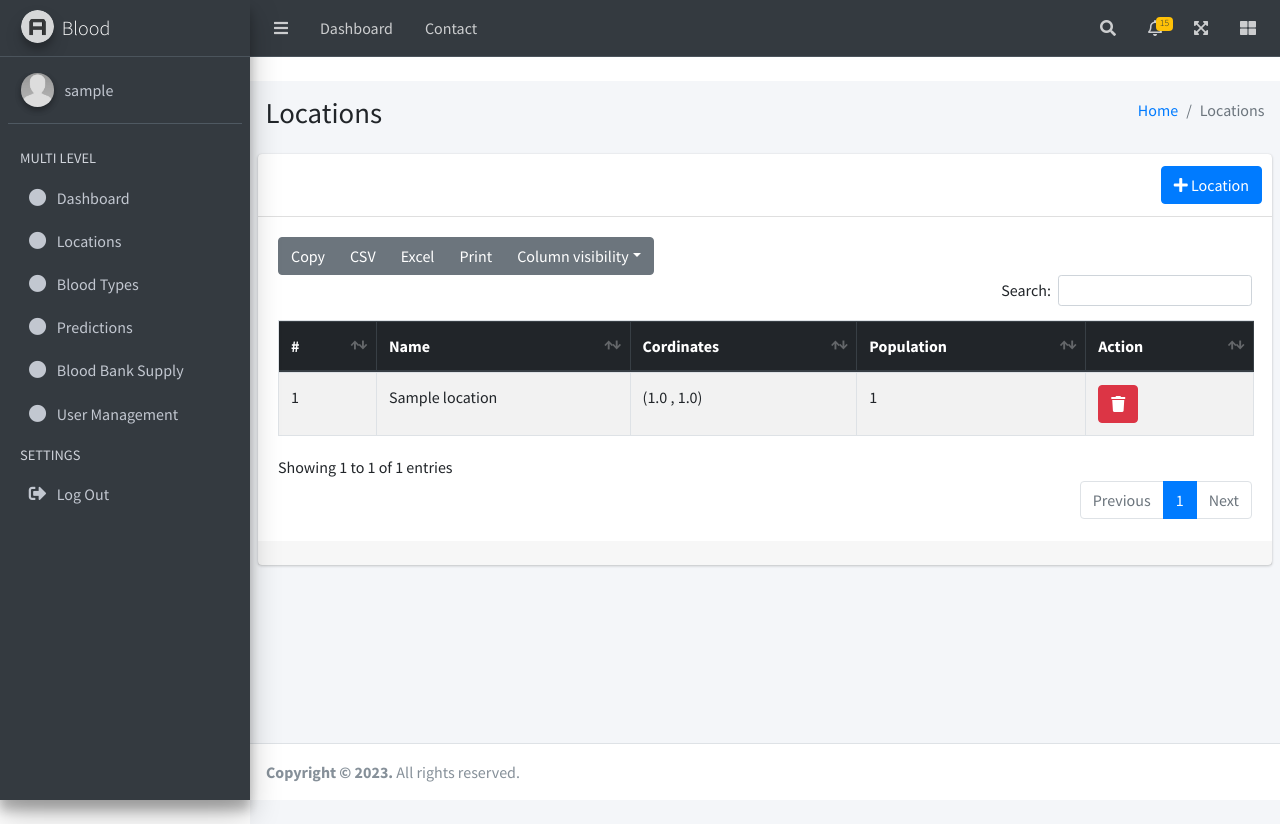
After one commit to Abrahamkivosh/blood_demand_prediction, a Django app: page /locations/ in a window 1280 px wide. The commit adds this page. Run offline with Django 4.2, Linux system fonts and the light colour scheme; a user stored in the database is signed in; tables that the repository leaves empty hold one stand-in row (values such as "Sample post"); some libraries are stand-ins or nearby versions.

```diff
--- a/forecast/models.py
+++ b/forecast/models.py
@@ -23,6 +23,8 @@
 class Location(models.Model):
     name = models.CharField(max_length=250)
     population = models.IntegerField(null=True, blank=True)
+    latitude = models.FloatField(null=True, blank=True)
+    longitude = models.FloatField(null=True, blank=True)
 
     def __str__(self):
         return self.name
--- /dev/null
+++ b/forecast/static/js/locations.js
@@ -0,0 +1,45 @@
+(function ($) {
+    'use strict'
+
+    $("#formStoreLocation").on("submit",function(event){
+        event.preventDefault()
+        let url = $(this).attr("action")
+      let formData = $(this).serialize()
+      // ajax call
+      $.ajax({
+        type: "POST",
+        url: url,
+        data: formData ,
+        beforeSend: function () {
+          $("#syncNewDataOverlay").removeClass("d-none")
+        },
+        success: function (response) {
+          swal.fire({
+            icon: "success",
+            title: response.message,
+
+          }).then(function(){
+            $("#modalFormStoreLocation").hide()
+            window.location.href =  window.location.href
+          })
+
+
+        },
+        error: function (response) {
+          swal.fire({
+            icon: "error",
+            title: response.responseJSON.message,
+
+          })
+        },
+        complete: function(){
+          $("#syncNewDataOverlay").addClass("d-none")
+        }
+
+      });
+    })
+
+
+
+
+})(jQuery)
--- a/forecast/templates/includes/asidebar.html
+++ b/forecast/templates/includes/asidebar.html
@@ -33,6 +33,12 @@
             <a href="{% url 'forecast:dashboard' %}" class="nav-link">
               <i class="fas fa-circle nav-icon"></i>
               <p>Dashboard</p>
+            </a>
+          </li>
+          <li class="nav-item">
+            <a href="{% url 'forecast:locations-list' %}" class="nav-link">
+              <i class="fas fa-circle nav-icon"></i>
+              <p>Locations</p>
             </a>
           </li>
           <li class="nav-item">
--- a/forecast/templates/pages/bloodDemandPredictions.html
+++ b/forecast/templates/pages/bloodDemandPredictions.html
@@ -97,9 +97,9 @@
         <div class="modal-body row">
 
           <div class="form-group col-md-4">
-            <label for="location">Select City</label>
-            <select class="form-control" id="blood_type" name="blood_type" required>
-              <option value="">Select Blood Type</option>
+            <label for="location_id">Select City</label>
+            <select class="form-control" id="location_id" name="location_id" required>
+              <option selected Disabled>Select City</option>
               {% for location in locations %}
               <option value="{{location.id}}">{{location.name}}</option>
               {% endfor %}
--- /dev/null
+++ b/forecast/templates/pages/locationsIndex.html
@@ -0,0 +1,122 @@
+{% extends 'layouts/admin.html' %}
+{% block 'content' %}
+<div class="content-wrapper">
+    <!-- Content Header (Page header) -->
+    <section class="content-header">
+      <div class="container-fluid">
+        <div class="row mb-2">
+          <div class="col-sm-6">
+            <h1>Locations</h1>
+          </div>
+          <div class="col-sm-6">
+            <ol class="breadcrumb float-sm-right">
+              <li class="breadcrumb-item"><a href="{% url 'forecast:dashboard' %}">Home</a></li>
+              <li class="breadcrumb-item active">Locations</li>
+            </ol>
+          </div>
+        </div>
+      </div><!-- /.container-fluid -->
+    </section>
+
+    <!-- Main content -->
+    <section class="content">
+
+      <!-- Default box -->
+      <div class="card">
+        <div class="card-header">
+
+
+          <div class="card-tools">
+            <!-- Button trigger modal -->
+            <button type="button" class="btn btn-primary" data-toggle="modal" data-target="#modalFormStoreLocation">
+              <i class="fa fa-plus" aria-hidden="true"></i> Location
+            </button>
+
+            <!-- Modal -->
+            <div class="modal fade" id="modalFormStoreLocation" tabindex="-1" role="dialog" aria-labelledby="modelTitleId" aria-hidden="true">
+              <div class="modal-dialog" role="document">
+                <div class="modal-content">
+                  <div class="modal-header">
+                    <h5 class="modal-title">Create New Location</h5>
+                      <button type="button" class="close" data-dismiss="modal" aria-label="Close">
+                        <span aria-hidden="true">&times;</span>
+                      </button>
+                  </div>
+                  <form id="formStoreLocation" action="{% url 'forecast:locations-list' %}" method="POST">
+                    <div id="syncNewDataOverlay" class="overlay d-none ">
+                      <i class="fas fa-2x fa-sync fa-spin"></i>
+                    </div>
+                    {% csrf_token %}
+                  <div class="modal-body">
+                    <div class="form-group">
+                      <label for="">City Name</label>
+                      <input type="text" name="name" id="name" class="form-control" placeholder="City Name" aria-describedby="helpId">
+                      <small id="helpId" class="text-muted">e.g Nairobi, Mombasa</small>
+                    </div>
+
+                  </div>
+                  <div class="modal-footer">
+                    <button type="button" class="btn btn-secondary" data-dismiss="modal">Close</button>
+                    <button type="submit" class="btn btn-primary">Save</button>
+                  </div>
+                </form>
+                </div>
+              </div>
+            </div>
+          </div>
+        </div>
+        <div class="card-body">
+          {% include '../includes/messages.html' %}
+          <table class="table table-striped table-bordered">
+            <thead class="thead-dark ">
+              <tr>
+                <th scope="col">#</th>
+                <th scope="col">Name</th>
+                <th scope="col">Cordinates</th>
+                <th scope="col">Population</th>
+                <th scope="col">Action</th>
+              </tr>
+            </thead>
+            <tbody>
+              {% for location in locations  %}
+              <tr>
+                <td scope="row">{{forloop.counter}}</td>
+                <td>{{location.name}}</td>
+                <td>({{location.latitude}} , {{location.longitude}})</td>
+                <td>{{location.population}}</td>
+                <td>
+
+                  <form style="display:inline-block;" class="deleteLocationForm"
+                  onSubmit="return confirm('Are You Sure You need To Delete!')"
+                  action="{% url 'forecast:locations-delete' location.id %}" method="POST">
+                    {% csrf_token %}
+                    <button class="btn btn-danger ">  <i class="fa fa-trash"></i> </button>
+                  </form>
+
+
+
+              </tr>
+              {% endfor %}
+
+            </tbody>
+          </table>
+
+
+        </div>
+        <!-- /.card-body -->
+        <div class="card-footer">
+
+        </div>
+        <!-- /.card-footer-->
+      </div>
+      <!-- /.card -->
+
+    </section>
+    <!-- /.content -->
+  </div>
+  {% endblock 'content' %}
+
+  {% block 'myscripts' %}
+  {% load static %}
+  <script src="{% static 'js/locations.js' %}"></script>
+  {% endblock 'myscripts' %}
--- a/forecast/urls.py
+++ b/forecast/urls.py
@@ -30,5 +30,7 @@
     path('blood-supplies/<int:bloodSupplyId>/edit', login_required(views.BloodSupplyUpdateView.as_view() )  , name='blood-supplies-edit'),
     path('blood-supplies/<int:bloodSupplyId>/delete', login_required( views.BloodSupplyDeleteView.as_view())  , name='blood-supplies-delete'),
 
+    path('locations/', login_required( views.LocationView.as_view())  , name='locations-list'),
+    path('locations/<int:locationId>/delete', login_required( views.LocationDeleteView.as_view())  , name='locations-delete'),
 
 ]
--- a/forecast/views.py
+++ b/forecast/views.py
@@ -12,6 +12,7 @@
 from django.db import IntegrityError
 from django.core.management import call_command
 from django.db.models import Sum
+from .services.location_service import get_location
 
 
 class IndexView(View):
@@ -164,8 +165,6 @@
         return redirect("forecast:blood-types-list")
 
 
-
-
 def bloodDemandPredictionIndex(request):
     blood_demands = BloodDemandPrediction.objects.all()
     locations = Location.objects.all()
@@ -177,15 +176,16 @@
 def bloodDemandPredictionStore(request):
     if request.method == "POST":
         try:
-            location = request.POST.get("location")
-            date = request.POST.get("date")
-            blood_type_id = request.POST.get("blood_type_id")
-            blood_type = BloodType.objects.get(pk=blood_type_id)
+            locationId = request.POST.get("location_id")
+            location = Location.objects.get(pk=locationId)
+
             age = request.POST.get("age")
             temperature = request.POST.get("temperature")
-            population = request.POST.get("population")
             events = request.POST.get("events")
+            date = request.POST.get("date")
             user = request.user
+
+
 
 
         except  Exception as e:
@@ -404,3 +404,59 @@
             request, "Blood supply deleted successfully", extra_tags="success"
         )
         return redirect("forecast:blood-supplies-list")
+
+
+
+class LocationView(View):
+    template_name = "pages/locationsIndex.html"
+    context_object_name = "locations"
+
+    def get(self, request):
+        return render(request, self.template_name, {"locations": Location.objects.all().order_by("name")})
+
+    def post(self, request):
+        location_name = request.POST.get("name")
+        location_name = location_name.lower()
+        # validate that location_name is not saved to DB
+        try:
+            if Location.objects.filter(name=location_name).exists():
+                raise Exception("The Location Already Exists")
+            else:
+                # call location service
+                response = get_location(location_name)
+                if response :
+                    post_params = {
+                        "name": response.get("name"),
+                        "population": response.get("population"),
+                        "latitude": response.get("latitude"),
+                        "longitude": response.get("longitude")
+
+                    }
+                    print(post_params)
+
+                    Location.objects.create(**post_params)
+                    responseMessage = {"status": True,"status_code":200, "message": "Location Saved"}
+                else:
+                    raise Exception("Location Not Found")
+            return JsonResponse(responseMessage, status=responseMessage["status_code"], safe=False)
+        except  Exception as e:
+
+                    print("+++++++++++++++++++++++++++++++++++++++++++++++++++++++++")
+                    print(e)
+                    print("+++++++++++++++++++++++++++++++++++++++++++++++++++++++++")
+                    responseMessage = {"status": False,"status_code":400, "message": str(e)}
+                    return JsonResponse(responseMessage, status=responseMessage["status_code"], safe=False)
+
+
+
+class LocationDeleteView(View):
+    def post(self, request, locationId):
+        location = get_object_or_404(Location, pk=locationId)
+
+        # Perform the delete operation
+        location.delete()
+
+        messages.success(
+            request, "Location deleted successfully", extra_tags="success"
+        )
+        return redirect("forecast:locations-list")
```
Also changed, not shown: forecast/services/location_service.py (added, +54 -0 lines), forecast/migrations/0004_location_latitude_location_longitude.py (added).
